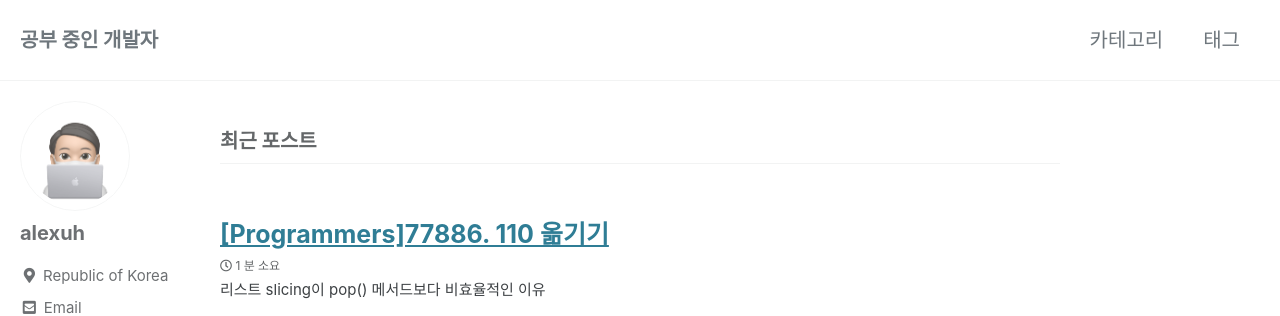
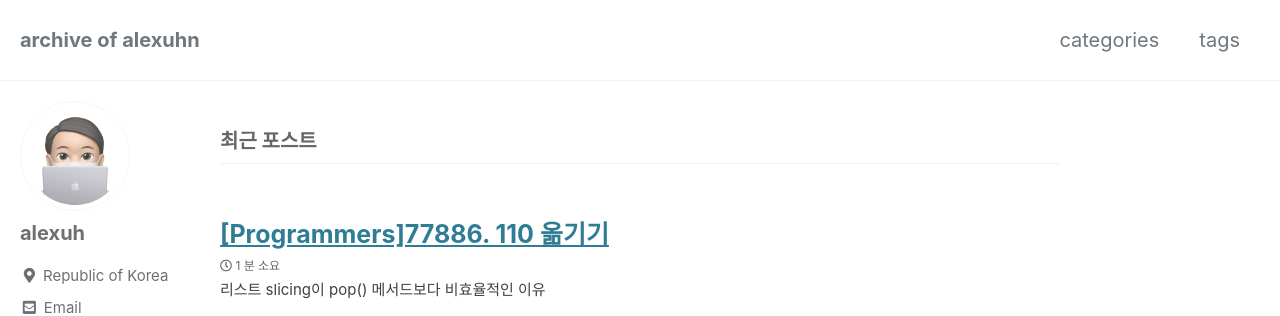
Before and after one commit to alexuhn/alexuhn.github.io-old, a Jekyll site: the page built from index.html, in a window 1280 px wide and 1143 px high. Shown: the top 316 px of the window. Built offline with Jekyll 4.4.1, drawn with Linux system fonts in a browser that asks for light colours; cached includes are drawn as plain includes; some web fonts are replaced; the list of posts is cut into pages by our own code.

Commit message:
Edit navigation and config

```diff
--- a/_config.yml
+++ b/_config.yml
@@ -16,11 +16,11 @@ minimal_mistakes_skin: "default" # "air", "aqua", "contrast", "dark", "dirt", "n
 
 # Site Settings
 locale: "ko"
-title: "공부 중인 개발자"
+title: "archive of alexuhn"
 title_separator: "-"
 subtitle: # site tagline that appears below site title in masthead
 name: "alexuh"
-description: "공부 중인 개발자"
+description: "archive of alexuhn"
 url: "https://alexuhn.github.io"
 baseurl: # the subpath of your site, e.g. "/blog"
 repository: "alexuhn/alexuhn.github.io"
--- a/_data/navigation.yml
+++ b/_data/navigation.yml
@@ -1,8 +1,8 @@
 # main links
 main:
-  - title: "카테고리"
+  - title: "categories"
     url: /categories/
-  - title: "태그"
+  - title: "tags"
     url: /tags/
   # - title: "Quick-Start Guide"
   #   url: https://mmistakes.github.io/minimal-mistakes/docs/quick-start-guide/
```
Also changed, not shown: assets/images/bio-photo.png.
